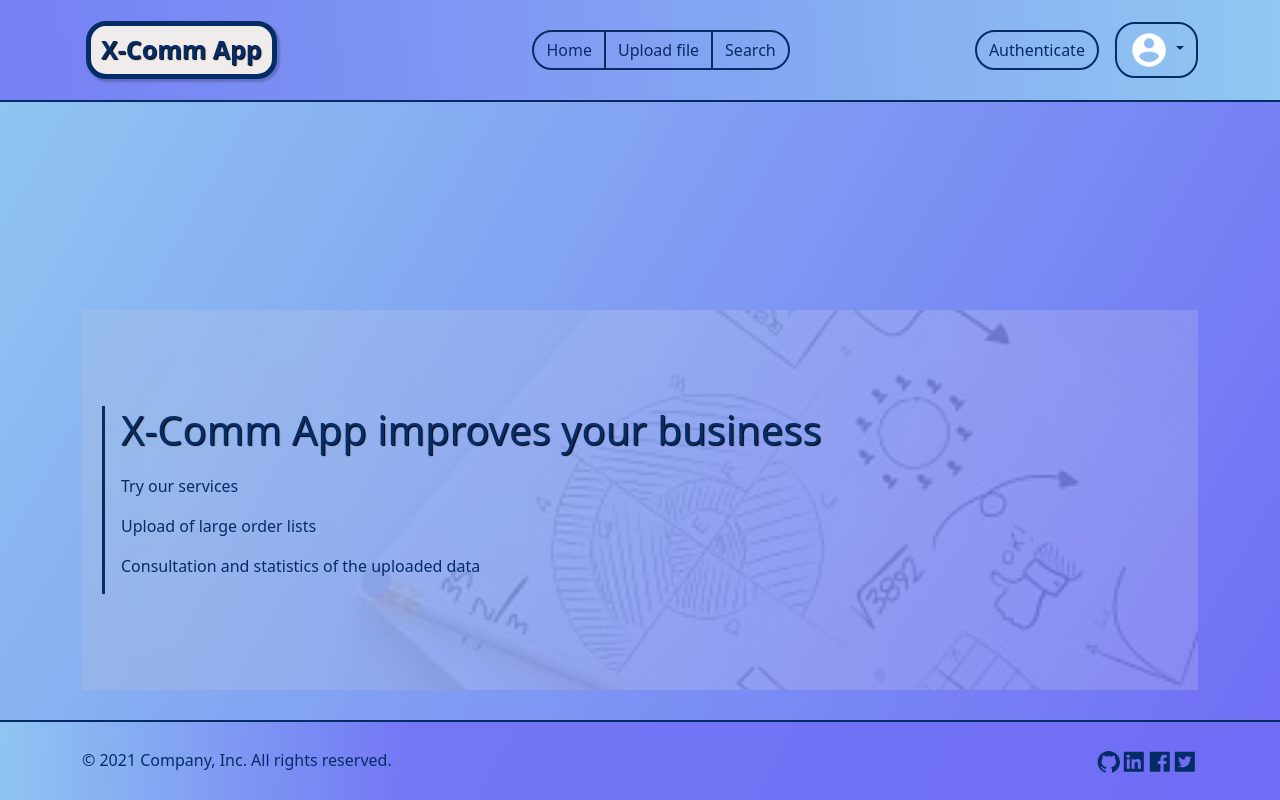
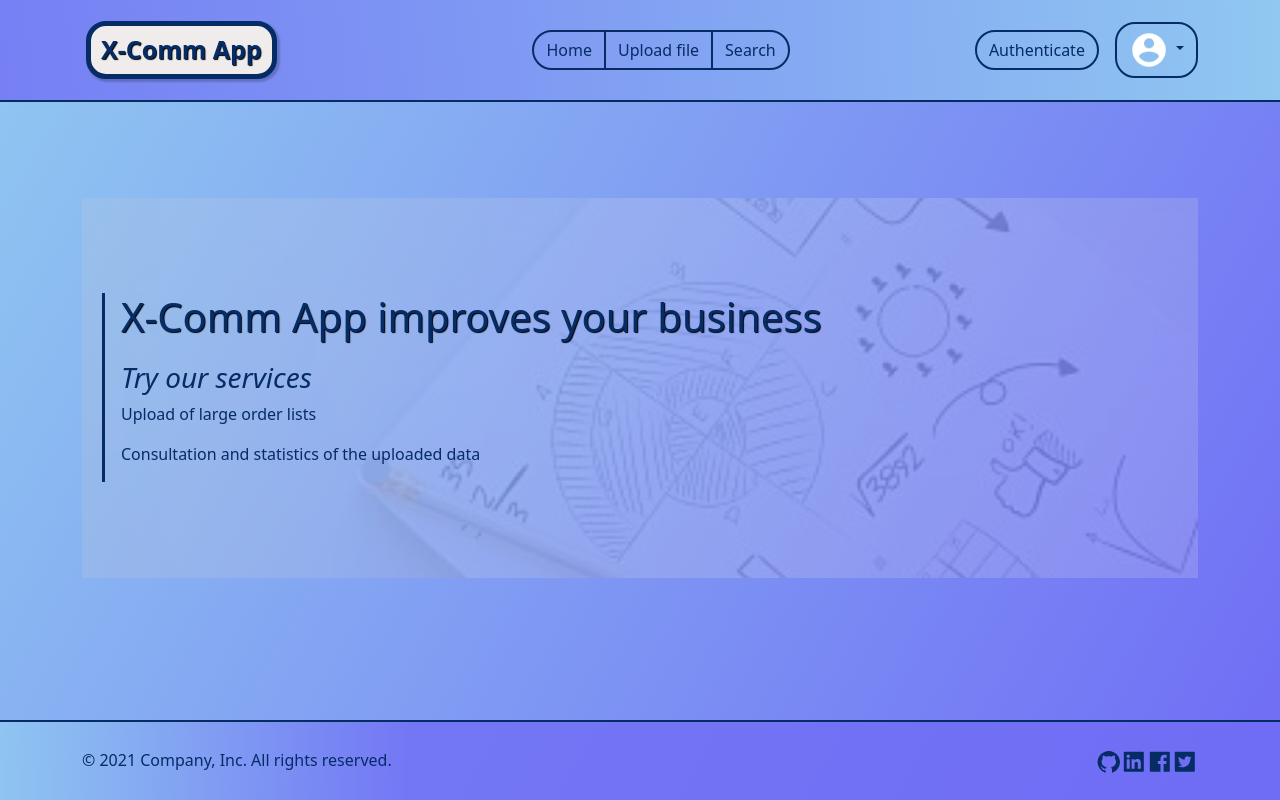
Before and after one commit to tomorrowdevs-projects/team2-real-world-app, a React app in the folder client/: page / in a window 1280 px wide. Built offline with nearby package versions, Linux system fonts and the light colour scheme.

Commit message:
[FIX] Style in the middle section

```diff
--- a/client/src/assets/style/_common.scss
+++ b/client/src/assets/style/_common.scss
@@ -50,6 +50,6 @@ body {
   display: flex;
   justify-content: center;
   min-height: 50vh;
-  margin-bottom: 30px;
+  margin-bottom: auto;
   padding-top: 20px;
 }
--- a/client/src/components/AlertMessage/AlertMessage.js
+++ b/client/src/components/AlertMessage/AlertMessage.js
@@ -6,7 +6,7 @@ const AlertMessage = () => {
   const { handleAlert, alert } = useAppContext();
   const { show, message, variant, dismissible, animation } = alert;
   return (
-    <div className='alert-box mt-4 mb-auto d-flex justify-content-center'>
+    <div className='alert-box mt-3 mb-0 mx-auto'>
       {show && (
         <Alert
           className='mb-0'
--- a/client/src/pages/Home/index.js
+++ b/client/src/pages/Home/index.js
@@ -7,7 +7,7 @@ const Home = () => {
     <main className='container-home d-flex align-items-center'>
       <section className='section-main'>
         <h1>X-Comm App improves your business</h1>
-        <p>Try our services</p>
+        <h3 className='fst-italic'>Try our services</h3>
         <p>Upload of large order lists</p>
         <p>Consultation and statistics of the uploaded data</p>
         <div className='d-flex justify-content-start d-lg-none mt-4'>
```
